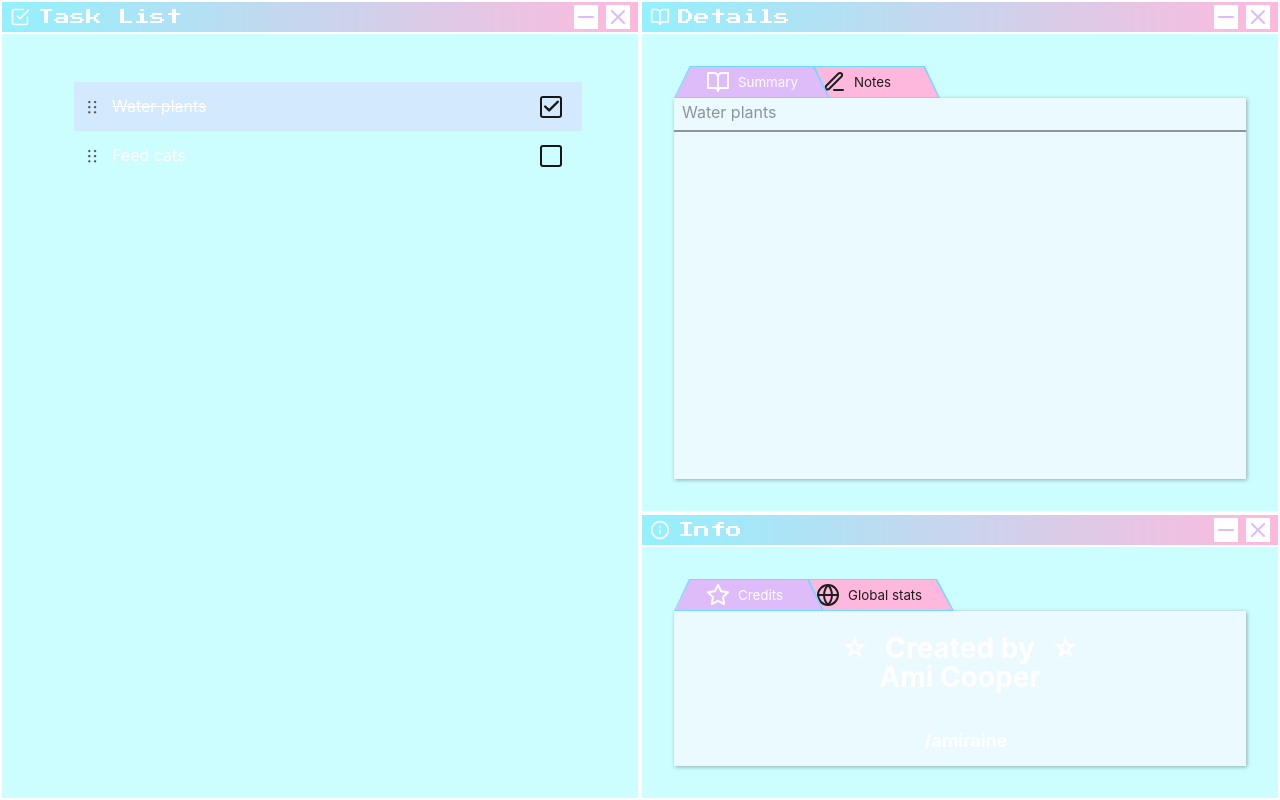
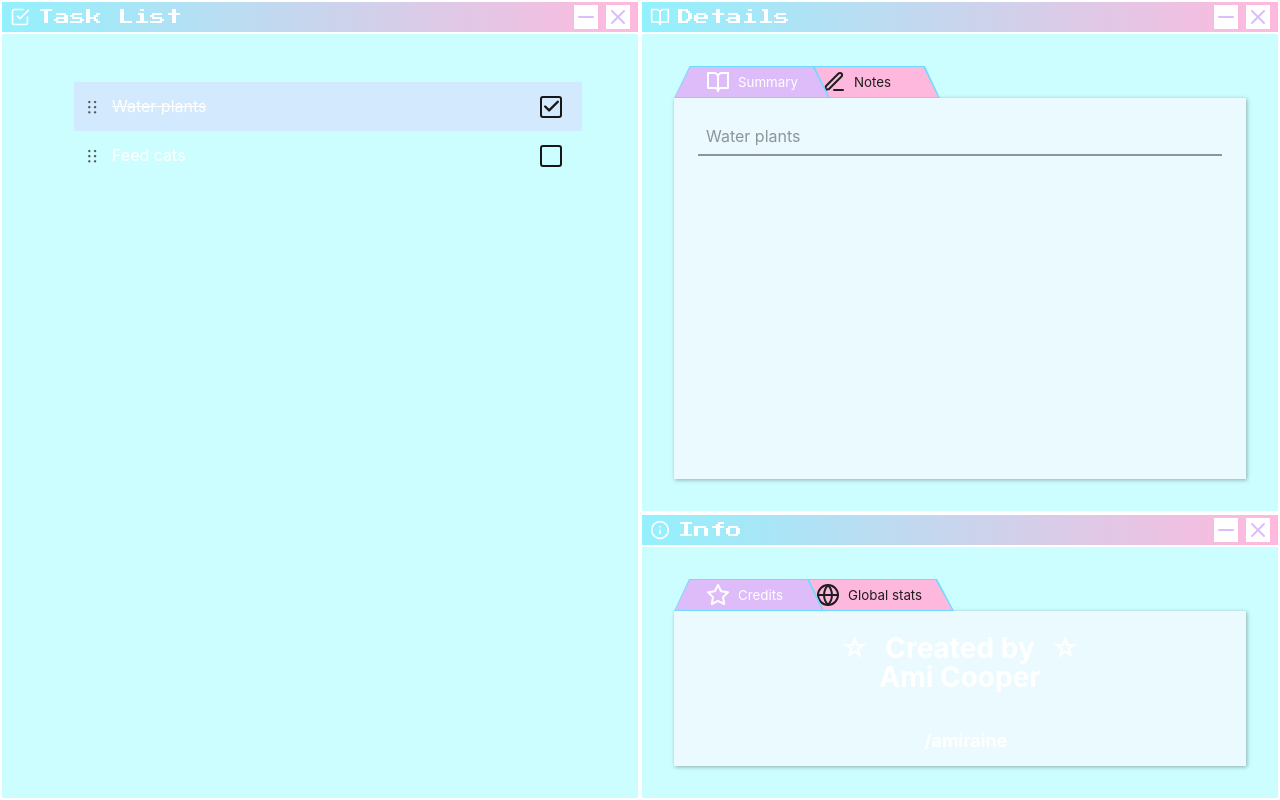
Before and after one commit to amiraine/todo, a React (Create React App) app: page / in a window 1280 px wide. Built offline with nearby package versions, Linux system fonts and the light colour scheme.

Commit message:
add padding

```diff
--- a/src/Details/Summary/styled.ts
+++ b/src/Details/Summary/styled.ts
@@ -1,6 +1,8 @@
 import styled from "styled-components";
 
-export const Container = styled.div``;
+export const Container = styled.div`
+  padding: 24px;
+`;
 export const InfoLine = styled.div`
   width: 100%;
   padding: 4px 8px;
```
